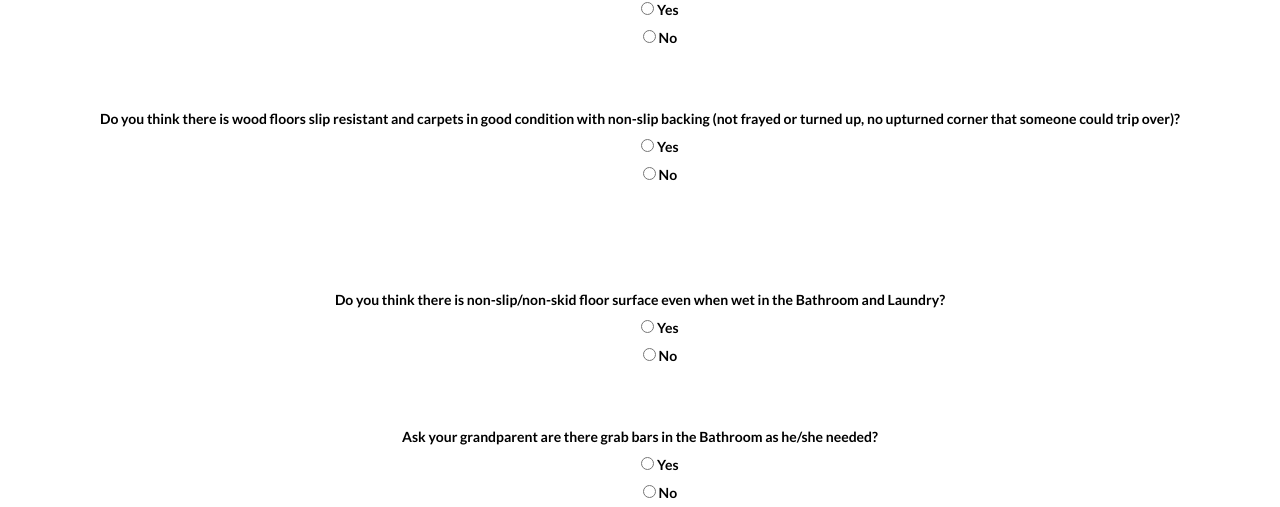
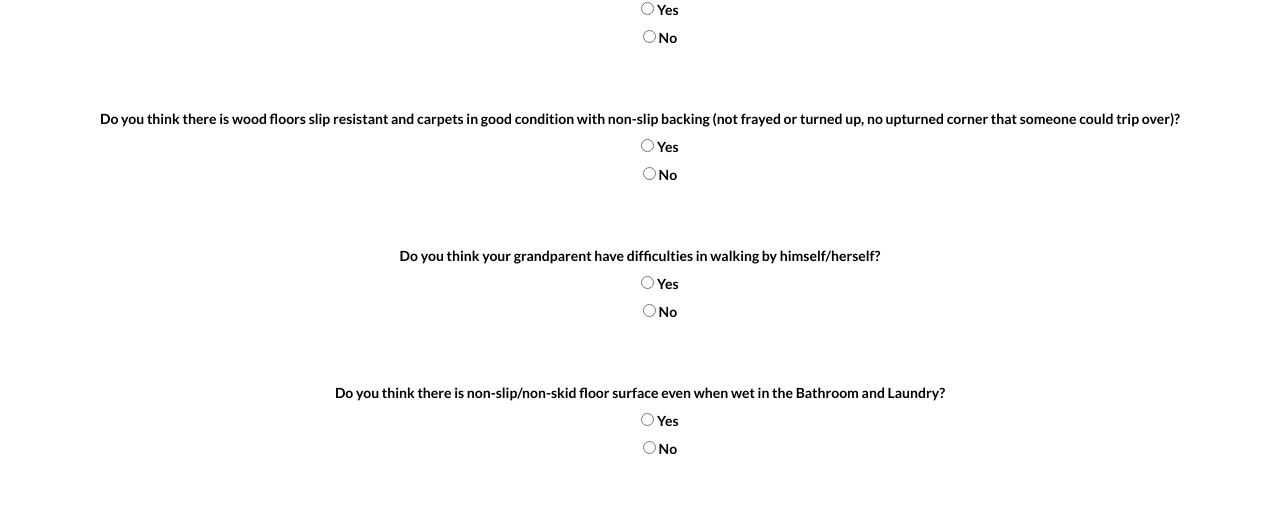
Before and after one commit to lche338/safety-assessment, a Flask app: template templates/safetquestionnairepage.html in a window 1280 px wide. Shown: the part 2129-2636 px from the top of the page. Run offline with Flask 2, Linux system fonts and the light colour scheme; the template is opened without the code that fills it: values that come from a table or form of the project are taken from there, others are empty; some libraries are stand-ins or nearby versions.

Commit message:
Add files via upload

```diff
--- a/templates/safetquestionnairepage.html
+++ b/templates/safetquestionnairepage.html
@@ -179,7 +179,7 @@
                             {{ form.floors_condition.label}}{{form.floors_condition}}
                             <br>
                             <br>
-			    {{ form.difficluties_walking.label}}{{form.difficluties_walking}}
+			    {{ form.difficulties_walking.label}}{{form.difficulties_walking}}
                             <br>
                             <br>
                             {{ form.non_slip.label}}{{form.non_slip}}
```
